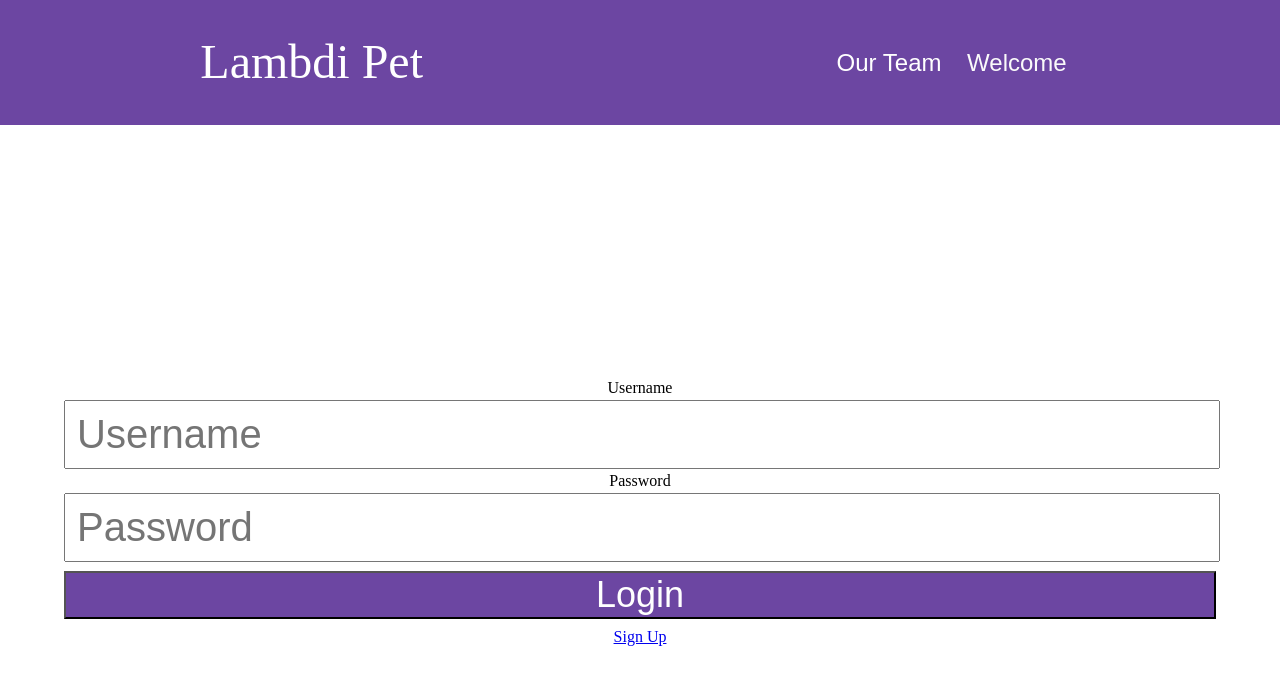
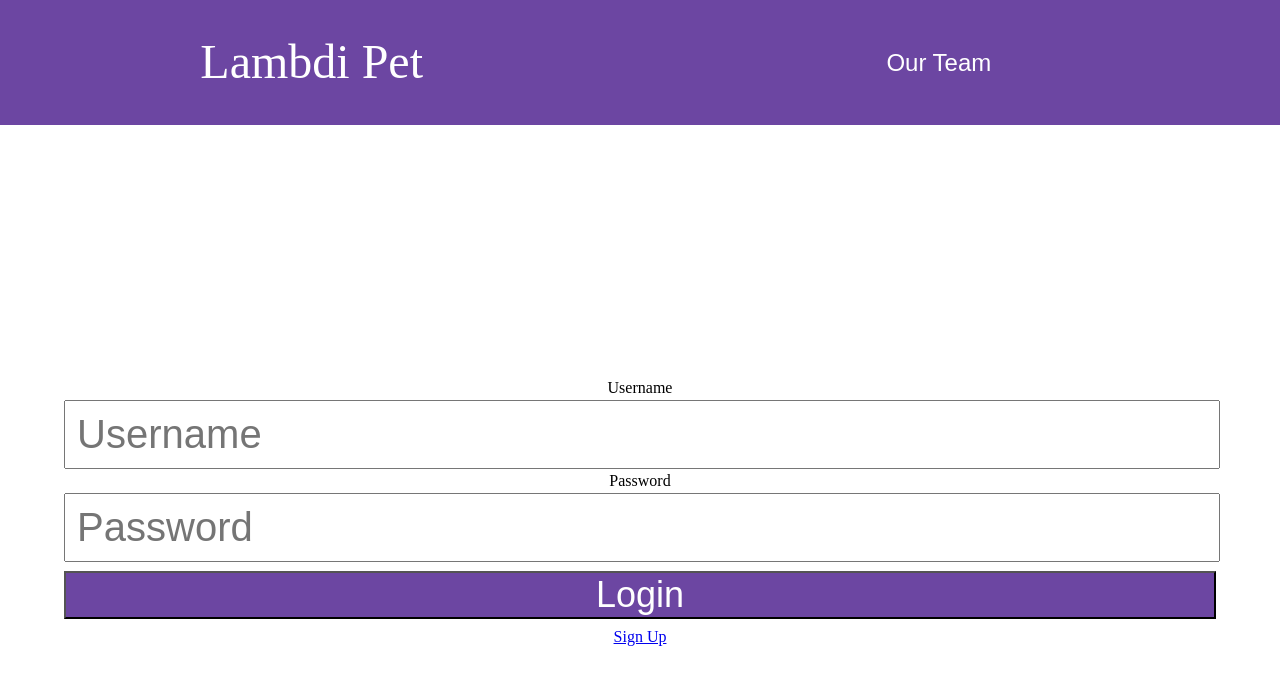
Before and after one commit to Build-Week-Gigapet1/FE, a React (Create React App) app in the folder gigapet1/: page /login in a window 1280 px wide. Shown: the top 684 px of the page. Built offline with nearby package versions, Linux system fonts and the light colour scheme.

Commit message:
Menu Tweak

```diff
--- a/gigapet1/src/components/NavBar.js
+++ b/gigapet1/src/components/NavBar.js
@@ -26,7 +26,7 @@ export const NavBar = props => {
       <h1><a className="nodec" href="https://compassionate-lamarr-da90b8.netlify.com/">Lambdi Pet</a></h1>
       <div>
         <a className="nodec" href="https://compassionate-lamarr-da90b8.netlify.com/about.html">Our Team</a>
-        <a onClick={toggle}>{localStorage.getItem("token") ? "Menu" : "Welcome"}</a>
+        <a onClick={toggle}>{localStorage.getItem("token") ? "Menu" : " "}</a>
       </div>
     </nav>
     </>
```
